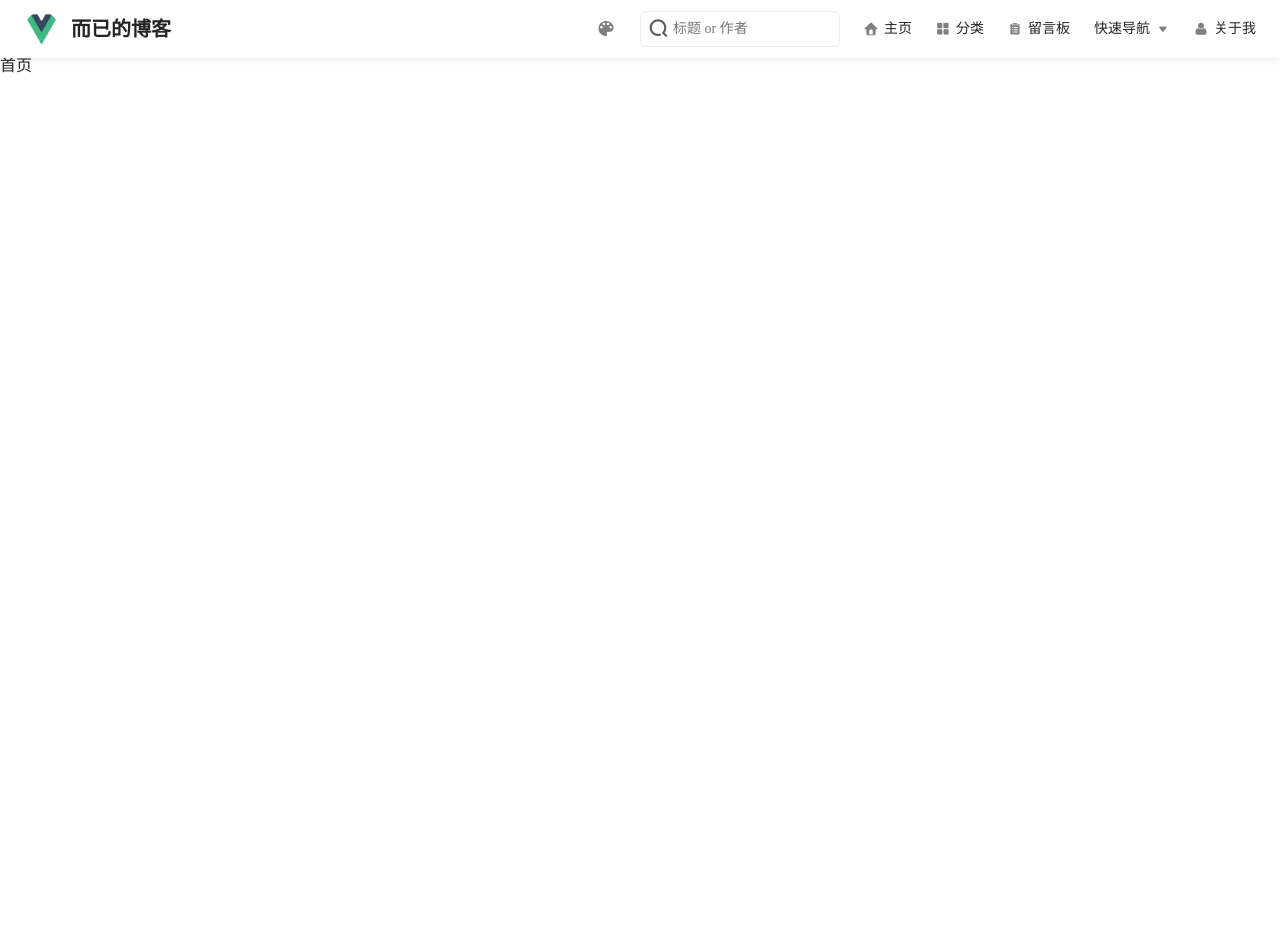
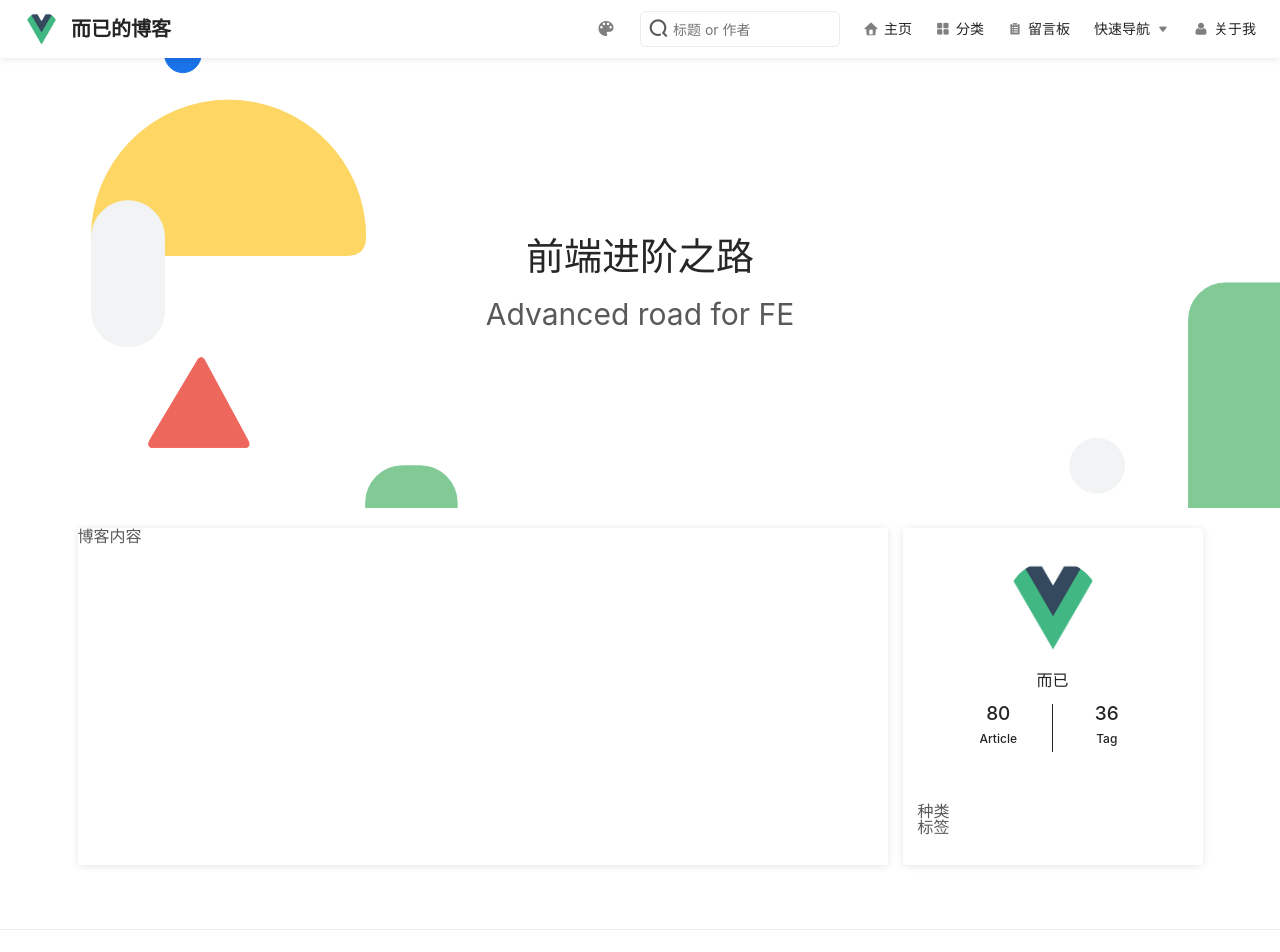
Before and after one commit to Allen-He/my-blog, a Vue app in the folder client/: page /home in a window 1280 px wide. Shown: the top 952 px of the page. Before the commit the page ends 800 px from the top, so only its background shows below. Built offline with nearby package versions, Linux system fonts and the light colour scheme.

Commit message:
feat(客户端): 完成首页的布局

```diff
--- a/client/src/assets/less/base.less
+++ b/client/src/assets/less/base.less
@@ -11,3 +11,7 @@
   -webkit-font-smoothing: antialiased;
   -moz-osx-font-smoothing: grayscale;
 }
+body {
+  font-family: -apple-system,BlinkMacSystemFont,Segoe UI,Roboto,Oxygen,Cantarell,Fira Sans,Droid Sans,Helvetica Neue,sans-serif;
+  -webkit-font-smoothing: antialiased;
+}
--- /dev/null
+++ b/client/src/views/blog/components/FooterBar.vue
@@ -0,0 +1,31 @@
+<template>
+  <footer class="footerBar">
+    <InfoItem/>
+    <InfoItem/>
+    <InfoItem/>
+    <InfoItem/>
+    <InfoItem/>
+  </footer>
+</template>
+
+<script>
+import InfoItem from './InfoItem.vue';
+
+export default {
+  components: {
+    InfoItem,
+  },
+};
+</script>
+
+<style lang="less" scoped>
+.footerBar {
+  width: 100%;
+  min-width: 900px;
+  height: 68px;
+  border-top: 1px solid #eaecef;
+  display: flex;
+  justify-content: center;
+  align-items: center;
+}
+</style>
--- /dev/null
+++ b/client/src/views/blog/components/InfoItem.vue
@@ -0,0 +1,15 @@
+<template>
+  <div class="infoItem">infoItem</div>
+</template>
+
+<script>
+export default {
+
+};
+</script>
+
+<style>
+.infoItem {
+  margin-left: 16px;
+}
+</style>
--- a/client/src/views/blog/components/NavBar.vue
+++ b/client/src/views/blog/components/NavBar.vue
@@ -63,10 +63,11 @@ export default {
 
 <style lang="less" scoped>
 .navBar{
-  width: 100vw;
+  width: 100%;
   min-width: 900px;
   height: 58px;
   padding: 0px 24px;
+  box-sizing: border-box;
   background-color: #fff;
   box-shadow: 0 1px 8px 0 rgba(0, 0, 0, 0.1);;
   position: fixed;
--- a/client/src/views/blog/pages/Index.vue
+++ b/client/src/views/blog/pages/Index.vue
@@ -1,5 +1,153 @@
 <template>
   <div class="index">
-    <h1>首页</h1>
+    <div class="bigImg">
+      <div class="descBox">
+        <h1 class="desc">前端进阶之路</h1>
+        <div class="descEn">Advanced road for FE</div>
+      </div>
+    </div>
+    <div class="contentBox">
+      <div class="content">
+        <div class="blogBox">博客内容</div>
+        <div class="infoBox">
+          <div class="info">
+            <img class="avator" src="~@/assets/logo.png" alt="" />
+            <h3 class="name">而已</h3>
+            <div class="nums">
+              <div class="numsItem">
+                <span class="num">80</span>
+                <span class="text">Article</span>
+              </div>
+              <div class="split"></div>
+              <div class="numsItem">
+                <span class="num">36</span>
+                <span class="text">Tag</span>
+              </div>
+            </div>
+          </div>
+          <div class="categoriesBox">种类</div>
+          <div class="tagsBox">标签</div>
+        </div>
+      </div>
+    </div>
+    <FooterBar/>
   </div>
 </template>
+
+<script>
+import FooterBar from '../components/FooterBar.vue';
+
+export default {
+  components: {
+    FooterBar,
+  },
+};
+</script>
+
+<style lang="less" scoped>
+.index {
+  .bigImg {
+    width: 100%;
+    min-width: 900px;
+    height: 450px;
+    background: url(~@/assets/imgs/home.bg.svg) center center no-repeat;
+    background-size: cover;
+    display: flex;
+    justify-content: center;
+    align-items: center;
+
+    .descBox {
+      text-align: center;
+      .desc {
+        font-size: 38px;
+        font-weight: 500;
+        margin-bottom: 24px;
+      }
+      .descEn {
+        font-size: 30px;
+      }
+    }
+  }
+  .contentBox {
+    width: 100%;
+    min-width: 900px;
+    padding: 20px 0 64px;
+    display: flex;
+    justify-content: center;
+
+    .content {
+      max-width: 1125px;
+      min-width: 855px;
+      margin: 0 20px;
+      display: flex;
+      justify-content: center;
+      .infoBox {
+        flex: 0 0 auto;
+        width: 300px;
+        padding: 30px 15px;
+        box-sizing: border-box;
+        border-radius: 4px;
+        box-shadow: 0 1px 8px 0 rgba(0, 0, 0, 0.1);
+        margin-left: 15px;
+        transition: all .3s;
+
+        &:hover {
+          box-shadow: 0 2px 16px 0 rgba(0, 0, 0, 0.2);
+        }
+
+        .info {
+          width: 100%;
+          padding: 2px 0 35px;
+          display: flex;
+          flex-direction: column;
+          align-items: center;
+          .avator {
+            width: 96px;
+            height: 96px;
+            border-radius: 50%;
+          }
+          .name {
+            margin: 16px 0;
+            font-size: 16px;
+            color: #242424;
+          }
+          .nums {
+            width: 216px;
+            height: 48px;
+            display: flex;
+            justify-content: center;
+            margin-bottom: 16px;
+            .numsItem {
+              flex: 1 1 50%;
+              font-weight: 500;
+              color: #242424;
+              display: flex;
+              flex-direction: column;
+              align-items: center;
+              .num {
+                font-size: 19px;
+                margin-bottom: 10px;
+              }
+              .text {
+                font-size: 12px;
+              }
+            }
+            .split {
+              width: 1px;
+              height: 48px;
+              background-color: #242424;
+            }
+          }
+        }
+      }
+
+      .blogBox {
+        flex: 0 1 auto;
+        width: 810px;
+        box-shadow: 0 1px 8px 0 rgba(0, 0, 0, 0.1);
+      }
+    }
+  }
+
+}
+</style>
```
